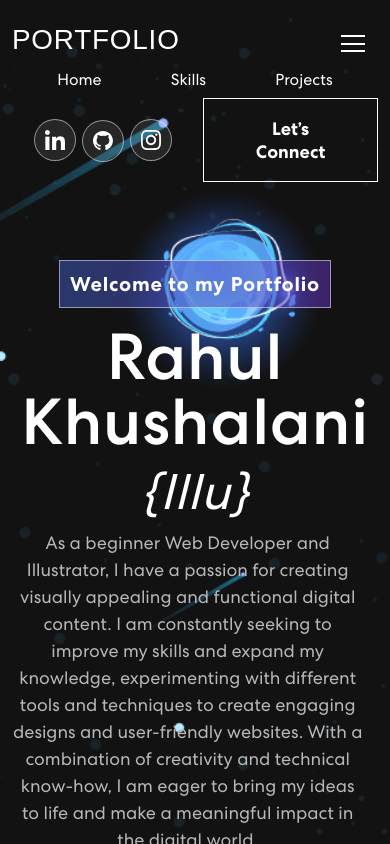
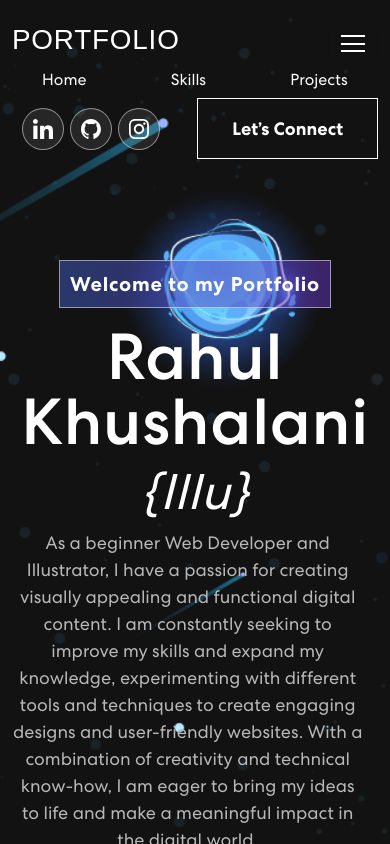
Before and after one commit to lazyjinchuriki/portfolio, a React (Create React App) app: page / in a window 390 px wide. Both pictures are taken after a click on the button 353 px from the left and 43 px from the top of the page. Shown: the top 844 px of the page. Built offline with nearby package versions, Linux system fonts and the light colour scheme.

Commit message:
Improve responsiveness of Navbar

```diff
--- a/src/App.css
+++ b/src/App.css
@@ -97,6 +97,11 @@ nav.navbar.scrolled {
   padding: 0px 0;
   background-color: #121212;
 }
+.nav .container .nav-container{
+  @media (max-width:365px) {
+    padding-right: 1rem;
+  }
+}
 nav.navbar a.navbar-brand {
     color: #fff;
     font-family: 'Gothic A1', sans-serif;
@@ -117,13 +122,13 @@ nav.navbar .navbar-nav a.nav-link.navbar-link:hover,
 nav.navbar .navbar-nav a.nav-link.navbar-link.active {
     opacity: 1;
 }
-span.navbar-text {
+/* span.navbar-text {
     display: flex;
     align-items: center;
-}
+} */
 .social-icon {
     display: inline-block;
-    margin-left: 14px;
+    /* margin-left: 14px; */
     width:164px;
 }
 .social-icon a {
@@ -165,10 +170,15 @@ span.navbar-text {
   border: 1px solid #fff;
   padding: 18px 34px;
   font-size: 18px;
-  margin-left: 18px;
 	position: relative;
-	background-color: transparent;
+  background-color: transparent;
 	transition: 0.3s ease-in-out;
+  @media (min-width: 576px){
+    margin-left: 18px;
+  }
+  @media(min-width: 768px) and (max-width: 820px){
+    right: 1.28rem;
+  }
 }
 .navbar-text button span {
   z-index: 1;
@@ -196,7 +206,7 @@ span.navbar-text {
 nav.navbar .navbar-toggler:active,
 nav.navbar .navbar-toggler:focus {
 	outline: none;
-    box-shadow: none;
+  box-shadow: none;
 }
 nav.navbar .navbar-toggler-icon {
   width: 24px;
--- a/src/components/NavBar.js
+++ b/src/components/NavBar.js
@@ -41,7 +41,7 @@ export const NavBar = () => {
             <span className="navbar-toggler-icon"></span>
           </Navbar.Toggle>
           <Navbar.Collapse id="basic-navbar-nav">
-            <div className="d-flex gap-4 justify-content-evenly m-auto">
+            <div className="d-flex gap-4 justify-content-around m-auto">
               <Nav.Link
                 href="#home"
                 className={
@@ -73,7 +73,7 @@ export const NavBar = () => {
               </Nav.Link>
             </div>
 
-            <span className="navbar-text">
+            <div className="navbar-text d-flex justify-content-between align-items-center">
               <div className="social-icon">
                 <a
                   href="https://www.linkedin.com/in/rahul-khushalani-77ab21201/"
@@ -98,11 +98,11 @@ export const NavBar = () => {
                 </a>
               </div>
               <HashLink to="#connect">
-                <button>
+                <button className="text-nowrap">
                   <span>Let’s Connect</span>
                 </button>
               </HashLink>
-            </span>
+            </div>
           </Navbar.Collapse>
         </Container>
       </Navbar>
```
